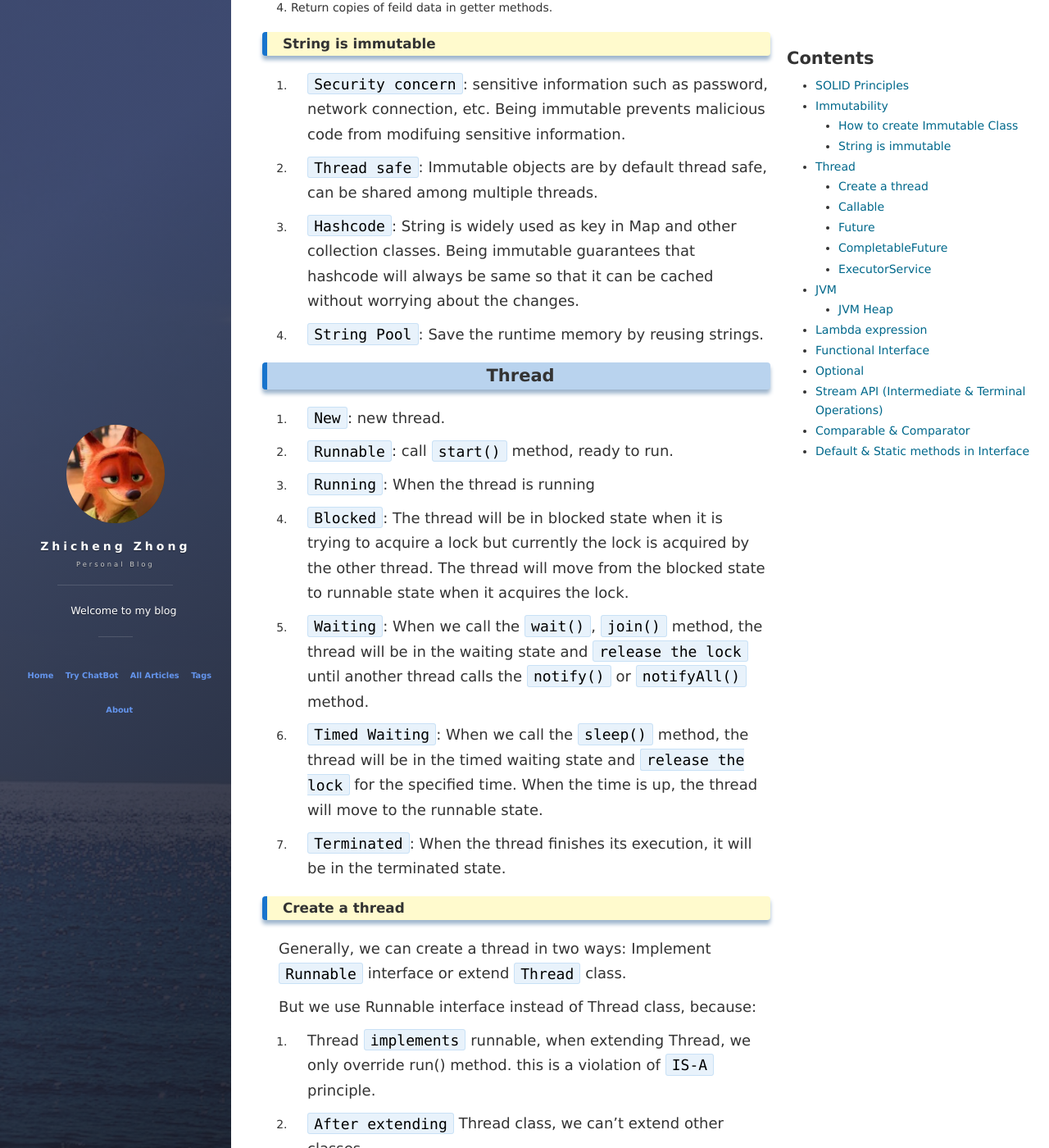
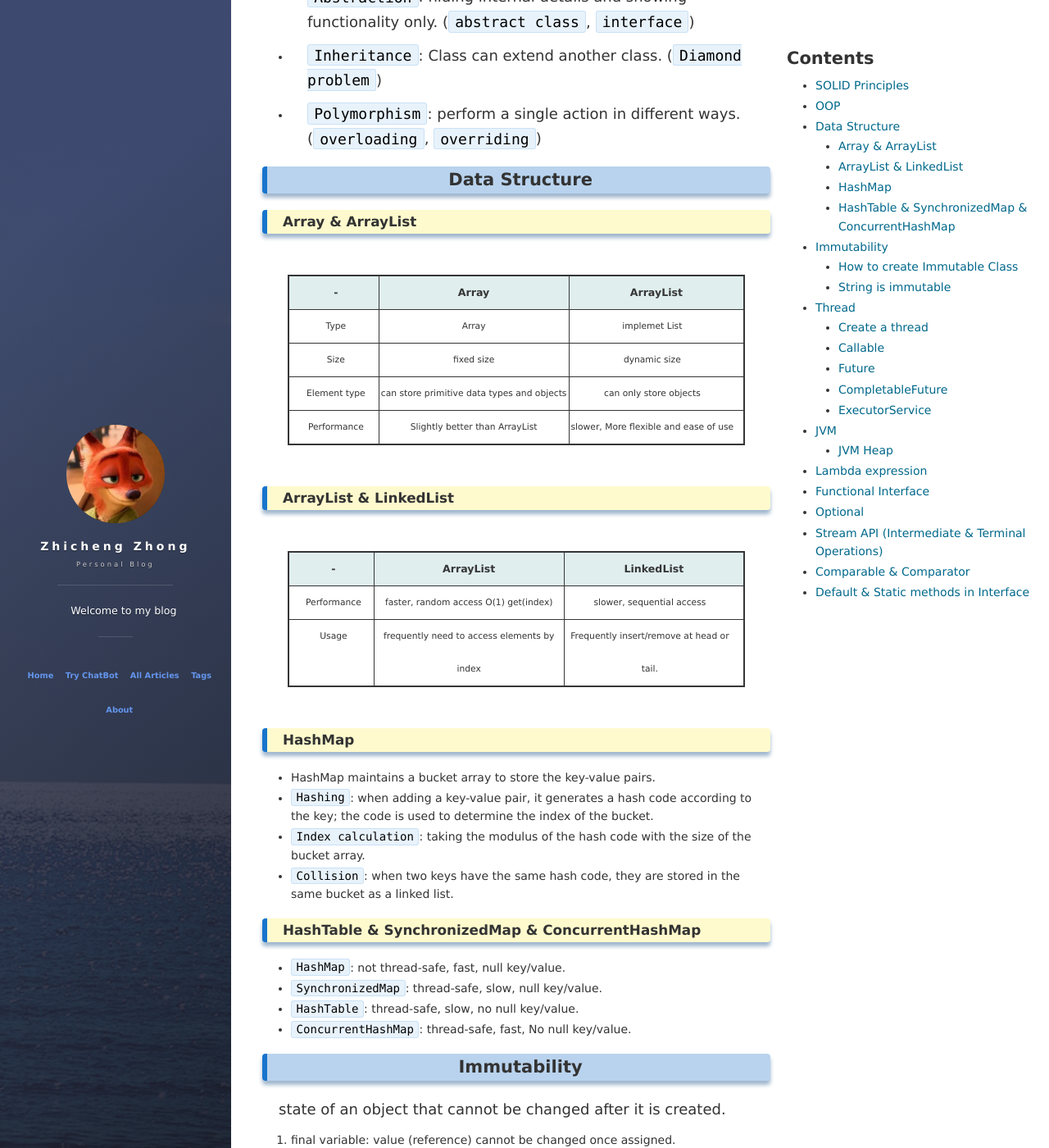
Before and after one commit to ChrisZZhong/chriszzhong.github.io, a Jekyll site: the page built from _posts/2024-01-20-Java-basic.md, in a window 1280 px wide and 1400 px high, scrolled down 1489 px. Shown: the whole window at 82% size. Built offline with Jekyll 4.4.1, drawn with Linux system fonts in a browser that asks for light colours; nearby versions of some CDN libraries; comment, search, counter and statistics services are not loaded; some of the changed text lies outside the part shown.

Commit message:
update java

```diff
--- a/_posts/2024-01-20-Java-basic.md
+++ b/_posts/2024-01-20-Java-basic.md
@@ -19,6 +19,50 @@ tag: Interviews
 - `Interface Segregation Principle`: If an implementation class does not use all the methods of an interface, then the interface should be split into smaller ones.
 
 - `Dependency Inversion Principle`: High-level modules should not depend on low-level modules. Both should depend on abstractions.
+
+## OOP
+
+[detailed explanation](https://chriszzhong.github.io/2023/03/Java-Core/#oop)
+
+- `Encapsulation`: wrapping up of data under a single unit. (data hiding, `reflection`)
+
+- `Abstraction`: hiding internal details and showing functionality only. (`abstract class`, `interface`)
+
+- `Inheritance`: Class can extend another class. (`Diamond problem`)
+
+- `Polymorphism`: perform a single action in different ways. (`overloading`, `overriding`)
+
+## Data Structure
+
+### Array & ArrayList
+
+| -            | Array                                      | ArrayList                             |
+| ------------ | ------------------------------------------ | ------------------------------------- |
+| Type         | Array                                      | implemet List                         |
+| Size         | fixed size                                 | dynamic size                          |
+| Element type | can store primitive data types and objects | can only store objects                |
+| Performance  | Slightly better than ArrayList             | slower, More flexible and ease of use |
+
+### ArrayList & LinkedList
+
+| -           | ArrayList                                   | LinkedList                                |
+| ----------- | ------------------------------------------- | ----------------------------------------- |
+| Performance | faster, random access O(1) get(index)       | slower, sequential access                 |
+| Usage       | frequently need to access elements by index | Frequently insert/remove at head or tail. |
+
+### HashMap
+
+- HashMap maintains a bucket array to store the key-value pairs.
+- `Hashing`: when adding a key-value pair, it generates a hash code according to the key; the code is used to determine the index of the bucket.
+- `Index calculation`: taking the modulus of the hash code with the size of the bucket array.
+- `Collision`: when two keys have the same hash code, they are stored in the same bucket as a linked list.
+
+### HashTable & SynchronizedMap & ConcurrentHashMap
+
+- `HashMap`: not thread-safe, fast, null key/value.
+- `SynchronizedMap`: thread-safe, slow, null key/value.
+- `HashTable`: thread-safe, slow, no null key/value.
+- `ConcurrentHashMap`: thread-safe, fast, No null key/value.
 
 ## Immutability
 
```
